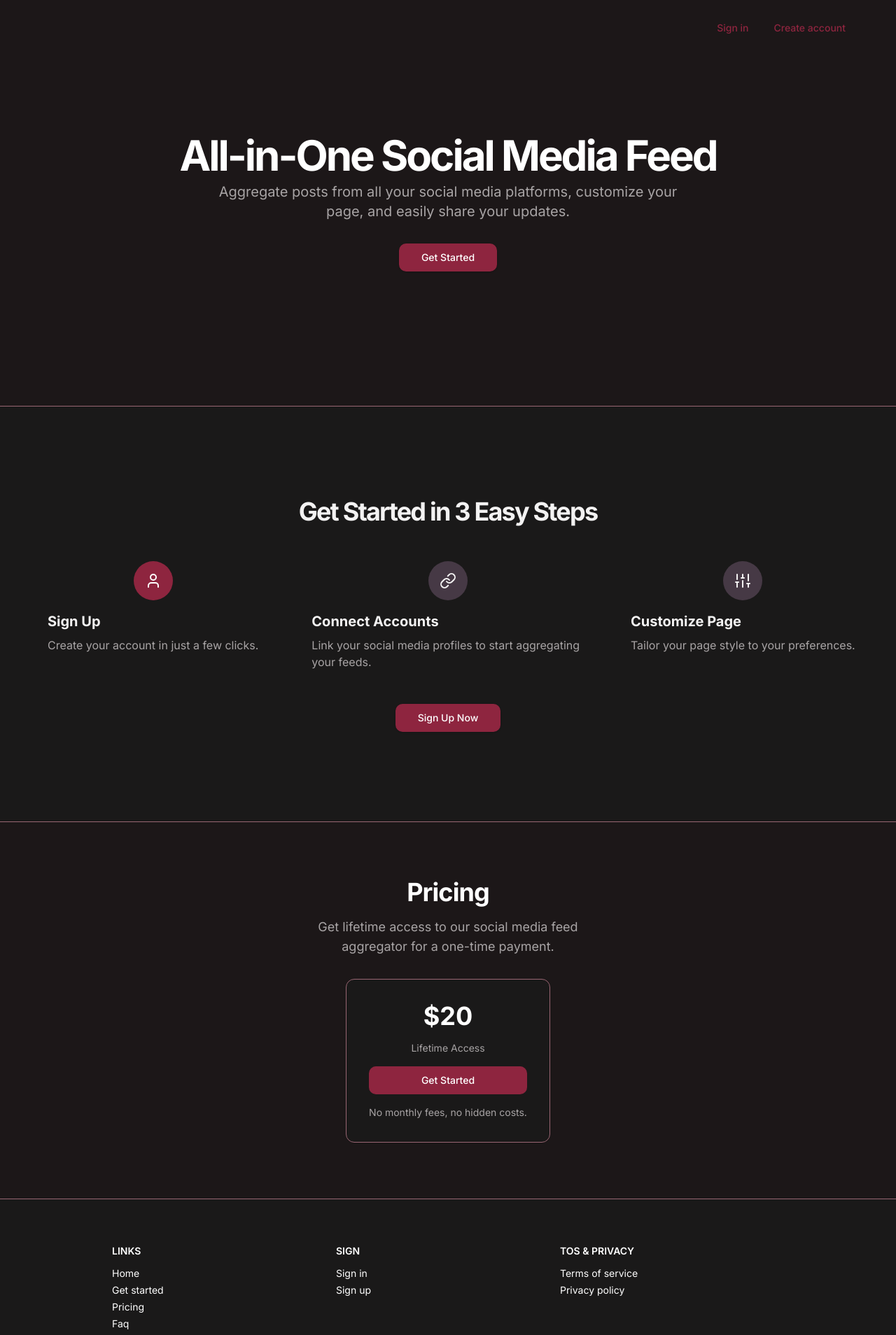
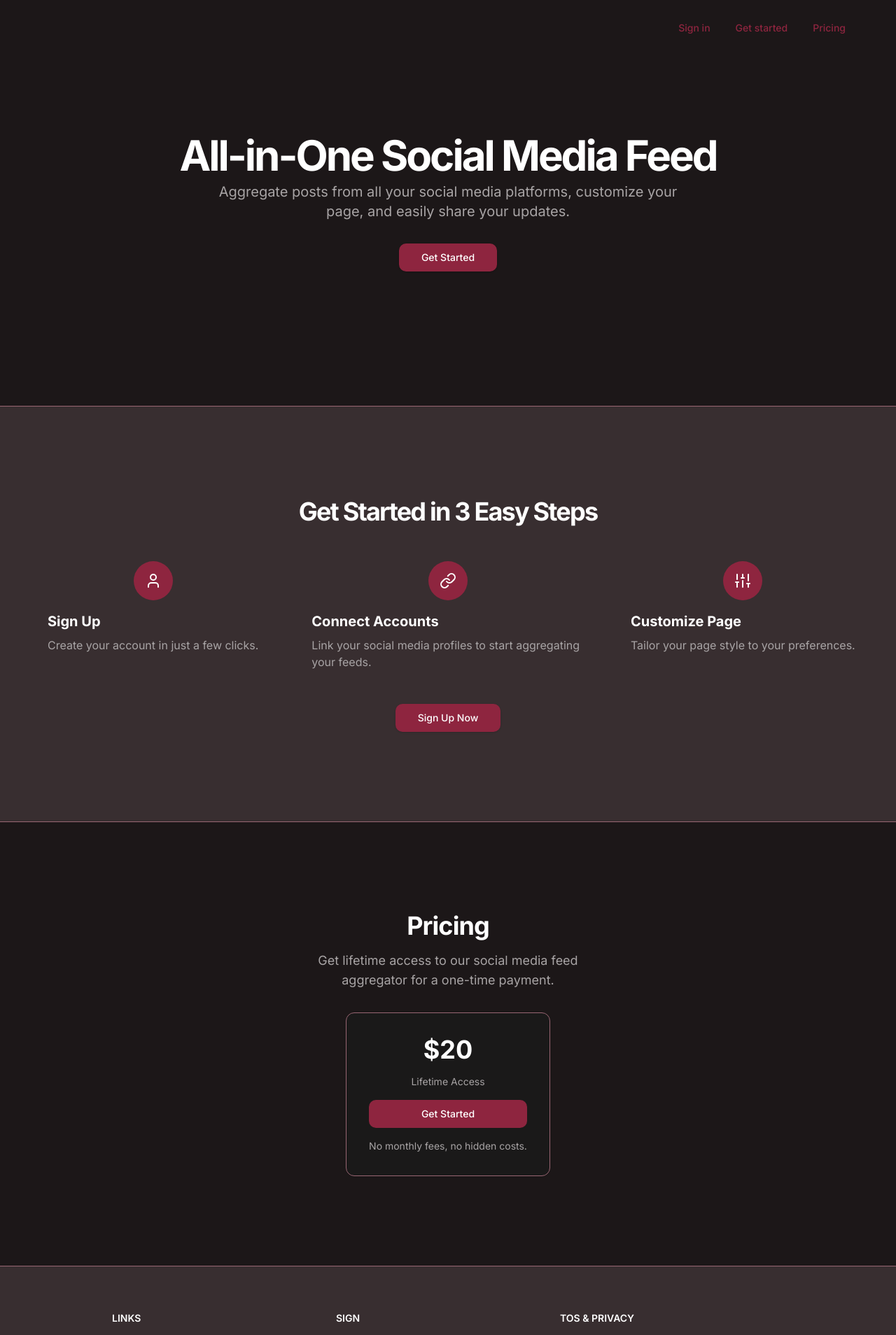
Before and after one commit to pimentellima/feeds-page-app, a Next.js app: page / in a window 1280 px wide. Shown: the top 1908 px of the page at 70% size. Built offline with nearby package versions, Linux system fonts and the light colour scheme.

Commit message:
ref: atualizado a lp

```diff
--- a/src/app/page.tsx
+++ b/src/app/page.tsx
@@ -1,25 +1,6 @@
-import InstagramScroll from '@/components/instagram-scroll'
-import TiktokScroll from '@/components/tiktok-scroll'
-import {
-    Accordion,
-    AccordionContent,
-    AccordionItem,
-    AccordionTrigger,
-} from '@/components/ui/accordion'
 import { Button } from '@/components/ui/button'
-import { Card, CardFooter, CardHeader } from '@/components/ui/card'
-import {
-    InstagramTitle,
-    TiktokTitle,
-    Widget,
-    WidgetContent,
-    WidgetGrid,
-    WidgetHeader,
-    WidgetTitle,
-} from '@/components/widget'
 import { LinkIcon, SlidersVerticalIcon, UserIcon } from 'lucide-react'
 import Link from 'next/link'
-import { instagramMocks, tiktokMocks } from './mocks'
 
 export default function Home() {
     return (
@@ -29,7 +10,10 @@ export default function Home() {
                     <Link href={'/sign-in'}>Sign in</Link>
                 </Button>
                 <Button asChild variant={'link'}>
-                    <Link href={'/sign-up'}>Create account</Link>
+                    <Link href={'#get-started'}>Get started</Link>
+                </Button>
+                <Button asChild variant={'link'}>
+                    <Link href={'#pricing'}>Pricing</Link>
                 </Button>
             </div>
             <HeroSection />
@@ -71,7 +55,7 @@ function GetStartedSection() {
     return (
         <section
             id="get-started"
-            className="w-full py-12 md:py-24 lg:py-32 bg-card text-accent-foreground"
+            className="w-full py-12 md:py-24 lg:py-32 bg-secondary text-secondary-foreground"
         >
             <div className="container px-4 md:px-6">
                 <div className="grid gap-12">
@@ -93,7 +77,7 @@ function GetStartedSection() {
                             </div>
                         </div>
                         <div className="flex flex-col items-center gap-4">
-                            <div className="bg-accent rounded-full p-4 text-accent-foreground">
+                            <div className="bg-primary rounded-full p-4 text-primary-foreground">
                                 <LinkIcon className="w-6 h-6" />
                             </div>
                             <div className="space-y-2 text-center sm:text-left">
@@ -107,7 +91,7 @@ function GetStartedSection() {
                             </div>
                         </div>
                         <div className="flex flex-col items-center gap-4">
-                            <div className="bg-accent rounded-full p-4 text-accent-foreground">
+                            <div className="bg-primary rounded-full p-4 text-primary-foreground">
                                 <SlidersVerticalIcon className="w-6 h-6" />
                             </div>
                             <div className="space-y-2 text-center sm:text-left">
@@ -137,7 +121,7 @@ function GetStartedSection() {
 function PricingSection() {
     return (
         <div className="border-t">
-            <section className="bg-background py-12 md:py-16 lg:py-20">
+            <section id='pricing' className="bg-background py-24 md:py-28 lg:py-32">
                 <div className="container grid items-center gap-8 px-4 md:px-6">
                     <div className="mx-auto max-w-md text-center">
                         <h2 className="text-3xl font-bold tracking-tight md:text-4xl">
@@ -170,7 +154,7 @@ function PricingSection() {
 
 function Footer() {
     return (
-        <footer className="border-t grid grid-cols-3 px-40 py-16 text-sm bg-card">
+        <footer className="border-t grid grid-cols-3 px-40 py-16 text-sm bg-secondary text-secondary-foreground">
             <div className="flex flex-col gap-1 w-max">
                 <h3 className="font-semibold uppercase mb-2">Links</h3>
                 <Link className="hover:underline underline-offset-4" href="/">
@@ -187,12 +171,6 @@ function Footer() {
                     href="#pricing"
                 >
                     Pricing
-                </Link>
-                <Link
-                    className="hover:underline underline-offset-4"
-                    href="#faq"
-                >
-                    Faq
                 </Link>
             </div>
             <div className="flex flex-col gap-1 w-max">
@@ -228,35 +206,3 @@ function Footer() {
         </footer>
     )
 }
-
-function ShowcaseWidgets() {
-    return (
-        <WidgetGrid gridSize={2}>
-            <Widget>
-                <WidgetHeader>
-                    <WidgetTitle>
-                        <InstagramTitle profile={{ username: '_johndoe' }} />
-                    </WidgetTitle>
-                </WidgetHeader>
-                <WidgetContent>
-                    <InstagramScroll media={instagramMocks as any} />
-                </WidgetContent>
-            </Widget>
-            <Widget>
-                <WidgetHeader>
-                    <WidgetTitle>
-                        <TiktokTitle
-                            user={{
-                                username: 'johndoe123',
-                                profile_deep_link: '/',
-                            }}
-                        />
-                    </WidgetTitle>
-                </WidgetHeader>
-                <WidgetContent>
-                    <TiktokScroll media={tiktokMocks as any} />
-                </WidgetContent>
-            </Widget>
-        </WidgetGrid>
-    )
-}
```
